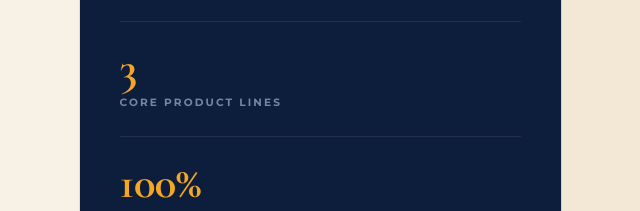
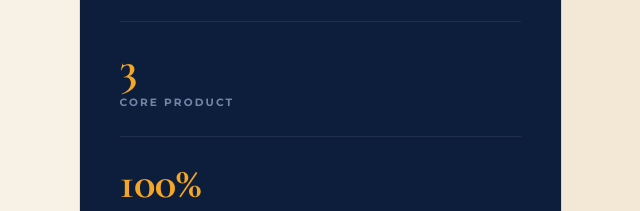
Before and after one commit to RITESHKUMAR7488/mandal-overseas, a website: page public/index.html in a window 1280 px wide. Shown: the part 1509-1720 px from the top of the page, 614-1254 px from the left. Drawn offline with nearby package versions, Linux system fonts and the light colour scheme.

Commit message:
Update text from 'Core Product Lines' to 'Core Product'

```diff
--- a/public/index.html
+++ b/public/index.html
@@ -902,7 +902,7 @@
         <div class="mini-hr"></div>
         <div class="stat">
           <div class="stat-v">3</div>
-          <div class="stat-l">Core Product Lines</div>
+          <div class="stat-l">Core Product</div>
         </div>
         <div class="mini-hr"></div>
         <div class="stat">
```
